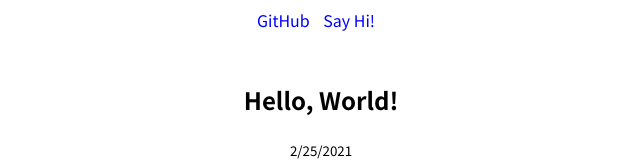
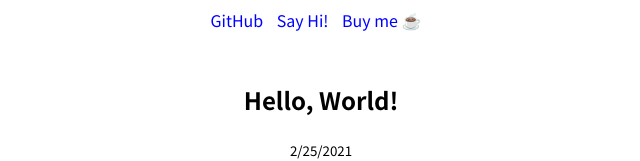
Before and after one commit to Zaokret/zaokret.github.io, a plain HTML site: page index.html in a window 1280 px wide. Shown: the top 161 px of the page, without its empty margins (319-959 px from the left). Drawn offline with Linux system fonts and the light colour scheme.

Commit message:
buy me a coffee link

```diff
--- a/index.html
+++ b/index.html
@@ -14,6 +14,7 @@
     <nav>
       <a href="https://github.com/Zaokret" target="_blank" rel="noopener noreferrer">GitHub</a>
       <a href="mailto:vulalaza@gmail.com">Say Hi!</a>
+      <a href="https://www.buymeacoffee.com/lazar.todorovic">Buy me ☕</a>
     </nav>
   </header>
 
```
